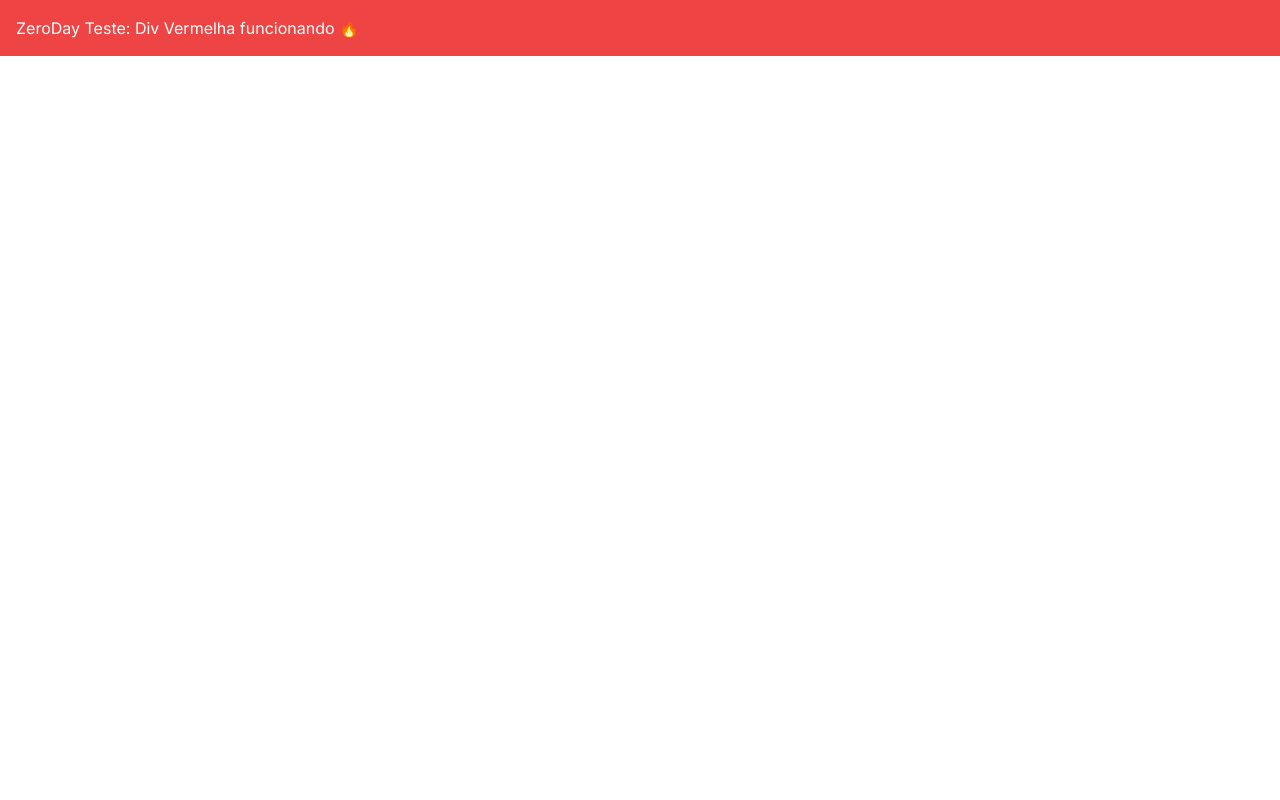
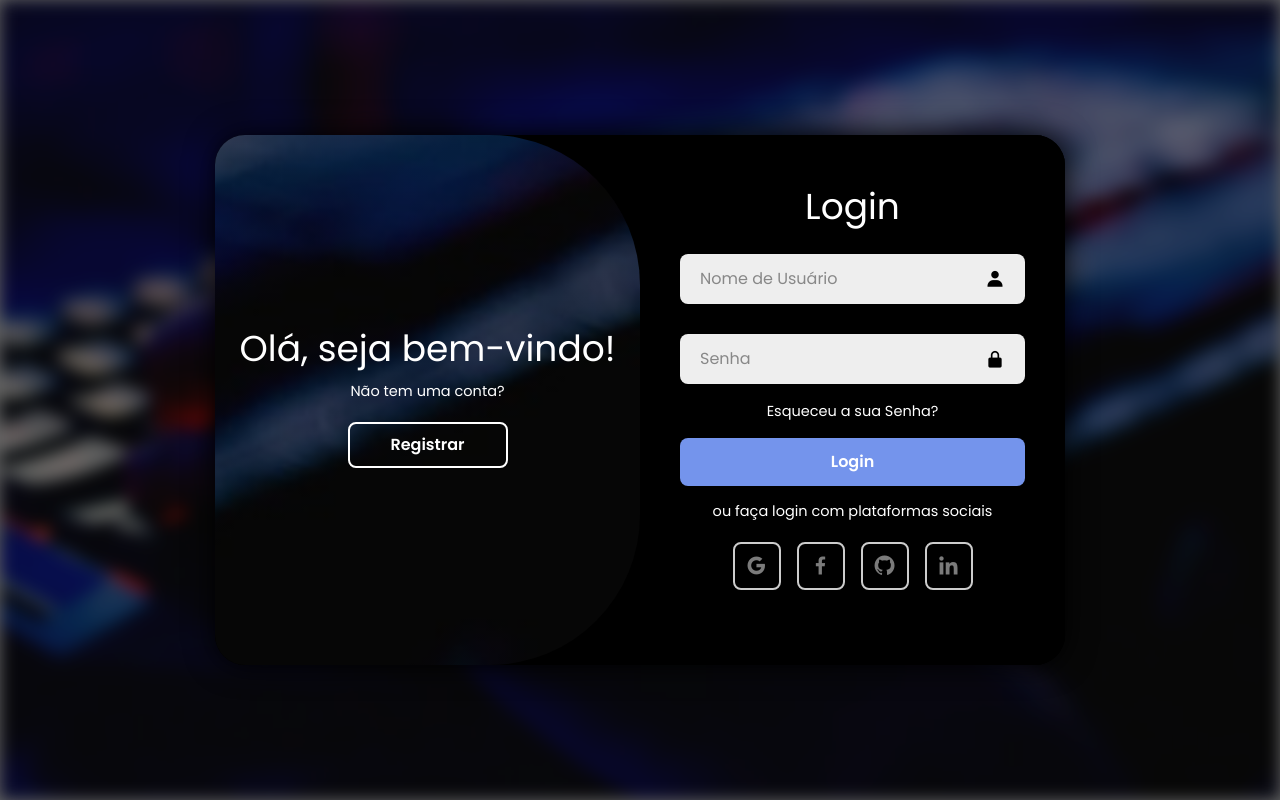
Before and after one commit to Draconic-Hacker/projeto_ciig_systems, a Vue app in the folder teste-imigracao/: page /login in a window 1280 px wide. Built offline with nearby package versions, Linux system fonts and the light colour scheme.

Commit message:
configuração/migração da página ouvidoria para .vue

```diff
--- a/teste-imigracao/src/App.vue
+++ b/teste-imigracao/src/App.vue
@@ -1,9 +1,9 @@
 <template>
-  <!-- <router-view /> -->
+  <router-view />
    <!-- <TelaLogin /> -->
-  <div class="bg-red-500 text-white p-4">
+  <!-- <div class="bg-red-500 text-white p-4">
     ZeroDay Teste: Div Vermelha funcionando 🔥
-  </div>
+  </div> -->
 </template>
 
 <script>
```
